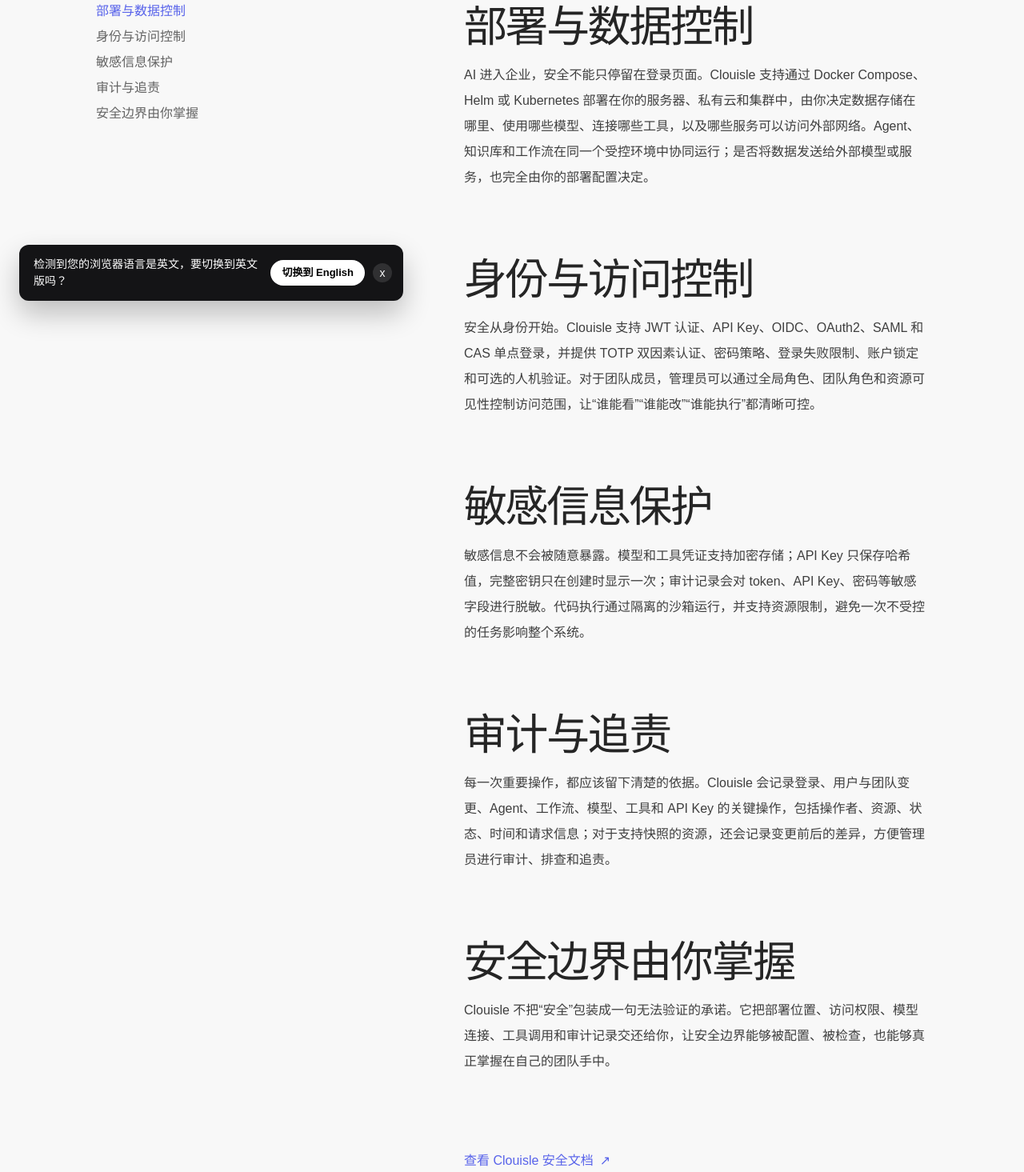
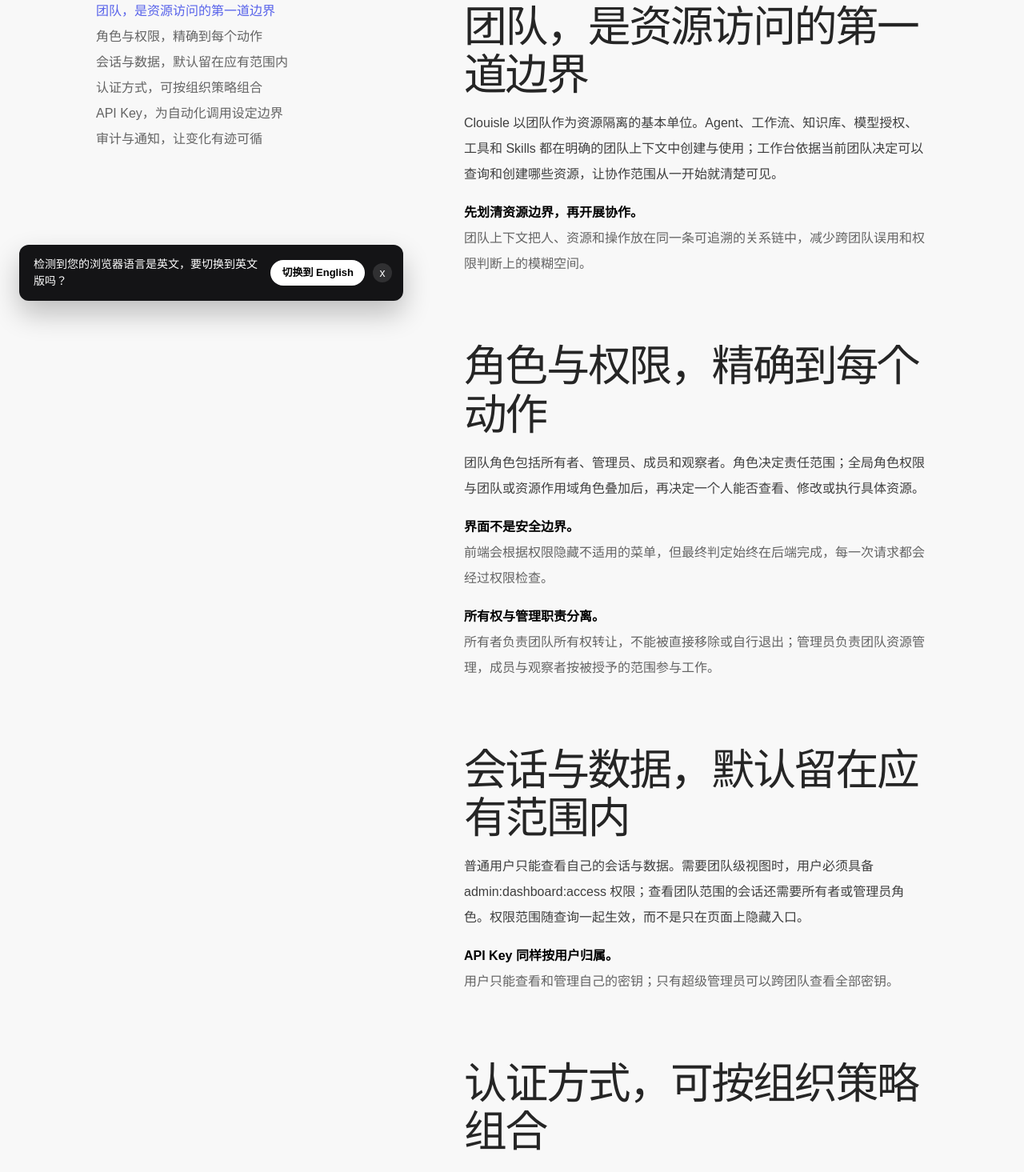
Before and after one commit to clouisle/clouisle-website, a Next.js app: page /zh/security in a window 1280 px wide. Shown: the part 400-1865 px from the top of the page at 80% size. Built offline with nearby package versions, Linux system fonts and the light colour scheme; a web font is replaced by a local one.

Commit message:
Rewrite security page copy around actual controls

```diff
--- a/app/i18n/translations.ts
+++ b/app/i18n/translations.ts
@@ -260,46 +260,60 @@
       switchTo: "中文",
     },
     securityPage: {
-      title: "Security",
+      title: "Teams and Security",
       sections: [
         {
-          id: "deployment-control",
-          title: "Deployment and data control",
+          id: "team-boundaries",
+          title: "Teams define the first access boundary",
           blocks: [
-            { type: "lead", text: "When AI enters the enterprise, security cannot stop at the login page. Clouisle supports deployment through Docker Compose, Helm, or Kubernetes on your servers, private clouds, and clusters. You decide where data is stored, which models are used, which tools are connected, and which services can reach the external network. Agents, knowledge bases, and workflows run together in the same controlled environment; whether data is sent to external models or services is determined entirely by your deployment configuration." },
+            { type: "lead", text: "Clouisle uses the team as the basic unit of resource isolation. Agents, Workflows, Knowledge Bases, model authorizations, tools, and Skills are created and used in an explicit team context; the workspace uses the active team to determine which resources can be queried and created, so the scope of collaboration stays visible from the start." },
+            { type: "strong", text: "Define the resource boundary before collaboration begins.", body: "The team context connects people, resources, and actions in a traceable relationship, leaving less room for cross-team mistakes or ambiguous permission decisions." },
           ],
         },
         {
-          id: "identity-access",
-          title: "Identity and access control",
+          id: "roles-permissions",
+          title: "Roles and permissions make every action explicit",
           blocks: [
-            { type: "lead", text: "Security starts with identity. Clouisle supports JWT authentication, API keys, OIDC, OAuth2, SAML, and CAS single sign-on, along with TOTP two-factor authentication, password policies, login-failure limits, account lockout, and optional CAPTCHA. For team members, administrators can use global roles, team roles, and resource visibility to control access, making it clear who can see, change, and execute each resource." },
+            { type: "lead", text: "Team roles include owner, administrator, member, and viewer. Roles establish responsibility; global role permissions and team- or resource-scoped roles then determine whether a person can view, change, or execute a specific resource." },
+            { type: "strong", text: "The interface is not the security boundary.", body: "The frontend hides menus that a user cannot use, but the backend makes the final decision and checks every request." },
+            { type: "strong", text: "Ownership and administration stay distinct.", body: "Owners handle team ownership transfer and cannot be removed or leave directly. Administrators manage team resources, while members and viewers work within the scope granted to them." },
           ],
         },
         {
-          id: "sensitive-information",
-          title: "Sensitive information protection",
+          id: "session-isolation",
+          title: "Sessions and data stay within their intended scope",
           blocks: [
-            { type: "lead", text: "Sensitive information is not exposed casually. Model and tool credentials support encrypted storage; API keys are stored only as hashes, and the full key is shown only once at creation; audit records redact sensitive fields such as tokens, API keys, and passwords. Code execution runs in an isolated sandbox with resource limits, preventing one uncontrolled task from affecting the whole system." },
+            { type: "lead", text: "Regular users can only view their own conversations and data. A team-wide view requires admin:dashboard:access or Super Admin, and team-scoped conversation queries additionally require the team owner or administrator role. The same scope applies to the query itself, not just to the visible page." },
+            { type: "strong", text: "API keys are owned by users as well.", body: "Users can view and manage only their own keys. Only Super Admin can view all keys across teams." },
           ],
         },
         {
-          id: "audit-trail",
-          title: "Auditing and accountability",
+          id: "authentication",
+          title: "Authentication can follow your organization’s policy",
           blocks: [
-            { type: "lead", text: "Every important operation should leave a clear record. Clouisle records key operations for logins, user and team changes, agents, workflows, models, tools, and API keys, including the operator, resource, status, time, and request details. For resources that support snapshots, it also records the differences before and after a change, making auditing, investigation, and accountability easier for administrators." },
+            { type: "lead", text: "Sign-in does not have to rely on a single control. Clouisle supports password sign-in, email verification, administrator approval, click CAPTCHA, password policies, password expiration, single-session rules, TOTP, and SSO. Multiple SSO connections are supported, and administrators can disable password sign-in." },
+            { type: "strong", text: "Session lifetime has an explicit boundary.", body: "Active sessions last 30 days by default and can be adjusted with the session_timeout_days site setting. The JWT fallback token lasts 8 days by default." },
           ],
         },
         {
-          id: "security-control",
-          title: "Security boundaries stay in your hands",
+          id: "api-keys",
+          title: "API keys give automation a defined boundary",
           blocks: [
-            { type: "lead", text: "Clouisle does not package security as an unverifiable promise. It puts deployment location, access permissions, model connections, tool calls, and audit records back in your hands, so security boundaries can be configured, inspected, and truly owned by your team." },
+            { type: "lead", text: "API keys start with clou_ and are sent through Authorization: Bearer. When a key is created, it can be restricted to specific Agents or Workflows, given an expiration time, and limited by requests per minute, keeping automation separate from a person’s account." },
+            { type: "strong", text: "Automation does not receive broader access by default.", body: "An unrestricted key can access all matching resources; request-rate limits are counted per user rather than shared across the team, making the source of usage easier to control." },
+          ],
+        },
+        {
+          id: "audit-notifications",
+          title: "Auditing and notifications make change traceable",
+          blocks: [
+            { type: "lead", text: "The admin console records resource operations, actors, and change snapshots, with filters for event, user, team, and time. Administrators can review who changed which resource and when, without relying on verbal confirmation or scattered logs." },
+            { type: "strong", text: "Important events can reach the channels your team already uses.", body: "Notifications can appear in the product and can also be sent through email, DingTalk, WeCom, Feishu, Slack, or Webhook." },
           ],
         },
       ],
       docs: {
-        label: "Read the Clouisle security documentation",
+        label: "Open the complete security documentation",
         href: "https://docs.clouisle.asia",
       },
     },
@@ -467,46 +481,60 @@
       switchTo: "English",
     },
     securityPage: {
-      title: "安全",
+      title: "团队与安全",
       sections: [
         {
-          id: "deployment-control",
-          title: "部署与数据控制",
+          id: "team-boundaries",
+          title: "团队，是资源访问的第一道边界",
           blocks: [
-            { type: "lead", text: "AI 进入企业，安全不能只停留在登录页面。Clouisle 支持通过 Docker Compose、Helm 或 Kubernetes 部署在你的服务器、私有云和集群中，由你决定数据存储在哪里、使用哪些模型、连接哪些工具，以及哪些服务可以访问外部网络。Agent、知识库和工作流在同一个受控环境中协同运行；是否将数据发送给外部模型或服务，也完全由你的部署配置决定。" },
+            { type: "lead", text: "Clouisle 以团队作为资源隔离的基本单位。Agent、工作流、知识库、模型授权、工具和 Skills 都在明确的团队上下文中创建与使用；工作台依据当前团队决定可以查询和创建哪些资源，让协作范围从一开始就清楚可见。" },
+            { type: "strong", text: "先划清资源边界，再开展协作。", body: "团队上下文把人、资源和操作放在同一条可追溯的关系链中，减少跨团队误用和权限判断上的模糊空间。" },
           ],
         },
         {
-          id: "identity-access",
-          title: "身份与访问控制",
+          id: "roles-permissions",
+          title: "角色与权限，精确到每个动作",
           blocks: [
-            { type: "lead", text: "安全从身份开始。Clouisle 支持 JWT 认证、API Key、OIDC、OAuth2、SAML 和 CAS 单点登录，并提供 TOTP 双因素认证、密码策略、登录失败限制、账户锁定和可选的人机验证。对于团队成员，管理员可以通过全局角色、团队角色和资源可见性控制访问范围，让“谁能看”“谁能改”“谁能执行”都清晰可控。" },
+            { type: "lead", text: "团队角色包括所有者、管理员、成员和观察者。角色决定责任范围；全局角色权限与团队或资源作用域角色叠加后，再决定一个人能否查看、修改或执行具体资源。" },
+            { type: "strong", text: "界面不是安全边界。", body: "前端会根据权限隐藏不适用的菜单，但最终判定始终在后端完成，每一次请求都会经过权限检查。" },
+            { type: "strong", text: "所有权与管理职责分离。", body: "所有者负责团队所有权转让，不能被直接移除或自行退出；管理员负责团队资源管理，成员与观察者按被授予的范围参与工作。" },
           ],
         },
         {
-          id: "sensitive-information",
-          title: "敏感信息保护",
+          id: "session-isolation",
+          title: "会话与数据，默认留在应有范围内",
           blocks: [
-            { type: "lead", text: "敏感信息不会被随意暴露。模型和工具凭证支持加密存储；API Key 只保存哈希值，完整密钥只在创建时显示一次；审计记录会对 token、API Key、密码等敏感字段进行脱敏。代码执行通过隔离的沙箱运行，并支持资源限制，避免一次不受控的任务影响整个系统。" },
+            { type: "lead", text: "普通用户只能查看自己的会话与数据。需要团队级视图时，用户必须具备 admin:dashboard:access 权限；查看团队范围的会话还需要所有者或管理员角色。权限范围随查询一起生效，而不是只在页面上隐藏入口。" },
+            { type: "strong", text: "API Key 同样按用户归属。", body: "用户只能查看和管理自己的密钥；只有超级管理员可以跨团队查看全部密钥。" },
           ],
         },
         {
-          id: "audit-trail",
-          title: "审计与追责",
+          id: "authentication",
+          title: "认证方式，可按组织策略组合",
           blocks: [
-            { type: "lead", text: "每一次重要操作，都应该留下清楚的依据。Clouisle 会记录登录、用户与团队变更、Agent、工作流、模型、工具和 API Key 的关键操作，包括操作者、资源、状态、时间和请求信息；对于支持快照的资源，还会记录变更前后的差异，方便管理员进行审计、排查和追责。" },
+            { type: "lead", text: "登录策略不必只有一种。Clouisle 支持密码登录、邮箱验证、管理员审批、点击式验证码、密码策略、密码过期、单一会话、TOTP 与 SSO，并支持配置多个 SSO 连接；管理员也可以关闭密码登录。" },
+            { type: "strong", text: "会话时效有明确边界。", body: "活动会话默认有效 30 天，可由 session_timeout_days 站点配置调整；JWT 兜底令牌默认有效 8 天。" },
           ],
         },
         {
-          id: "security-control",
-          title: "安全边界由你掌握",
+          id: "api-keys",
+          title: "API Key，为自动化调用设定边界",
           blocks: [
-            { type: "lead", text: "Clouisle 不把“安全”包装成一句无法验证的承诺。它把部署位置、访问权限、模型连接、工具调用和审计记录交还给你，让安全边界能够被配置、被检查，也能够真正掌握在自己的团队手中。" },
+            { type: "lead", text: "API Key 以 clou_ 开头，通过 Authorization: Bearer 发送。创建密钥时，可以限制可访问的 Agent、工作流、有效期和每分钟请求数，把自动化调用从个人账号中区分出来。" },
+            { type: "strong", text: "默认不放大权限。", body: "未设置资源限制的密钥才可以访问其匹配范围内的全部资源；请求频率限制按用户计算，而不是按团队共享，方便定位和控制调用来源。" },
+          ],
+        },
+        {
+          id: "audit-notifications",
+          title: "审计与通知，让变化有迹可循",
+          blocks: [
+            { type: "lead", text: "管理后台记录资源操作、操作者和变更快照，并支持按事件、用户、团队和时间筛选。管理员可以回看谁在什么时间对什么资源做了什么改变，让排查不再依赖口头确认或零散日志。" },
+            { type: "strong", text: "重要事件可以送达团队正在使用的渠道。", body: "通知支持站内展示，也可以通过邮件、钉钉、企业微信、飞书、Slack 或 Webhook 发出。" },
           ],
         },
       ],
       docs: {
-        label: "查看 Clouisle 安全文档",
+        label: "打开完整安全文档",
         href: "https://docs.clouisle.asia",
       },
     },
```
